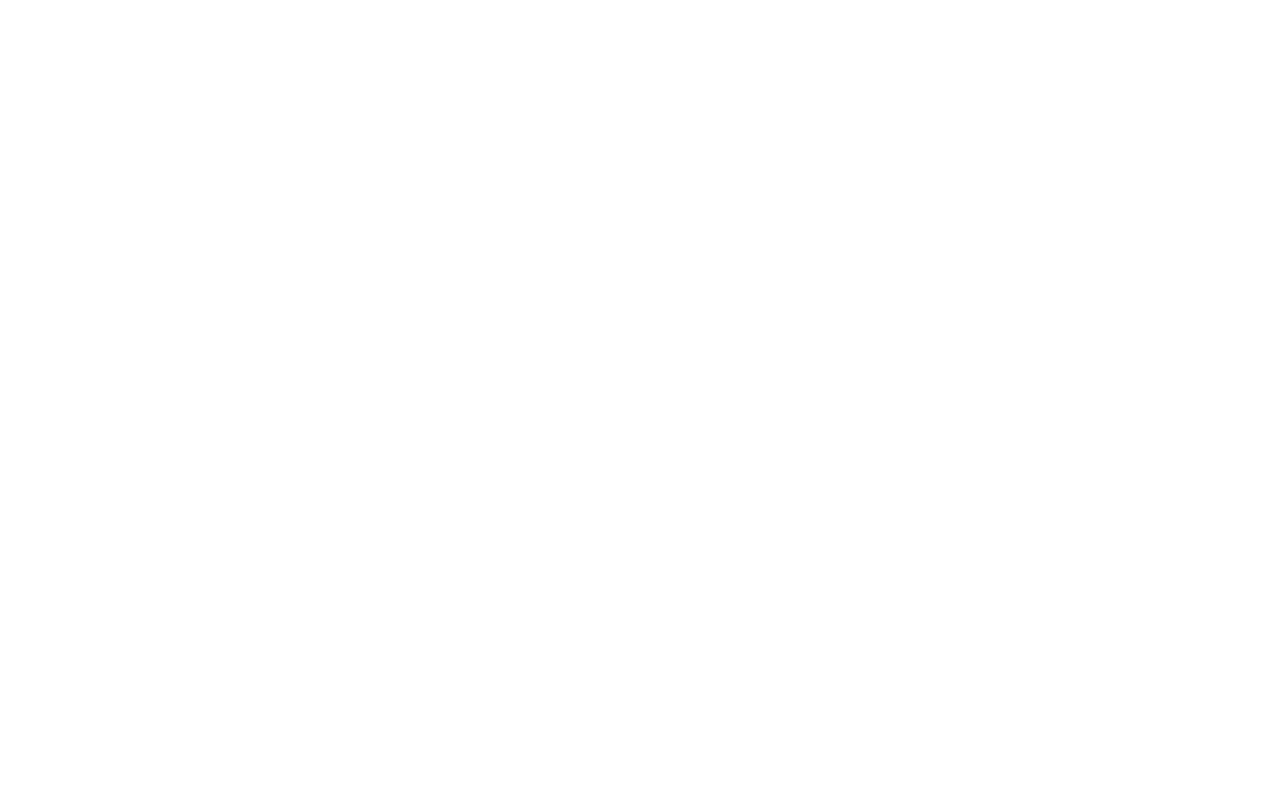
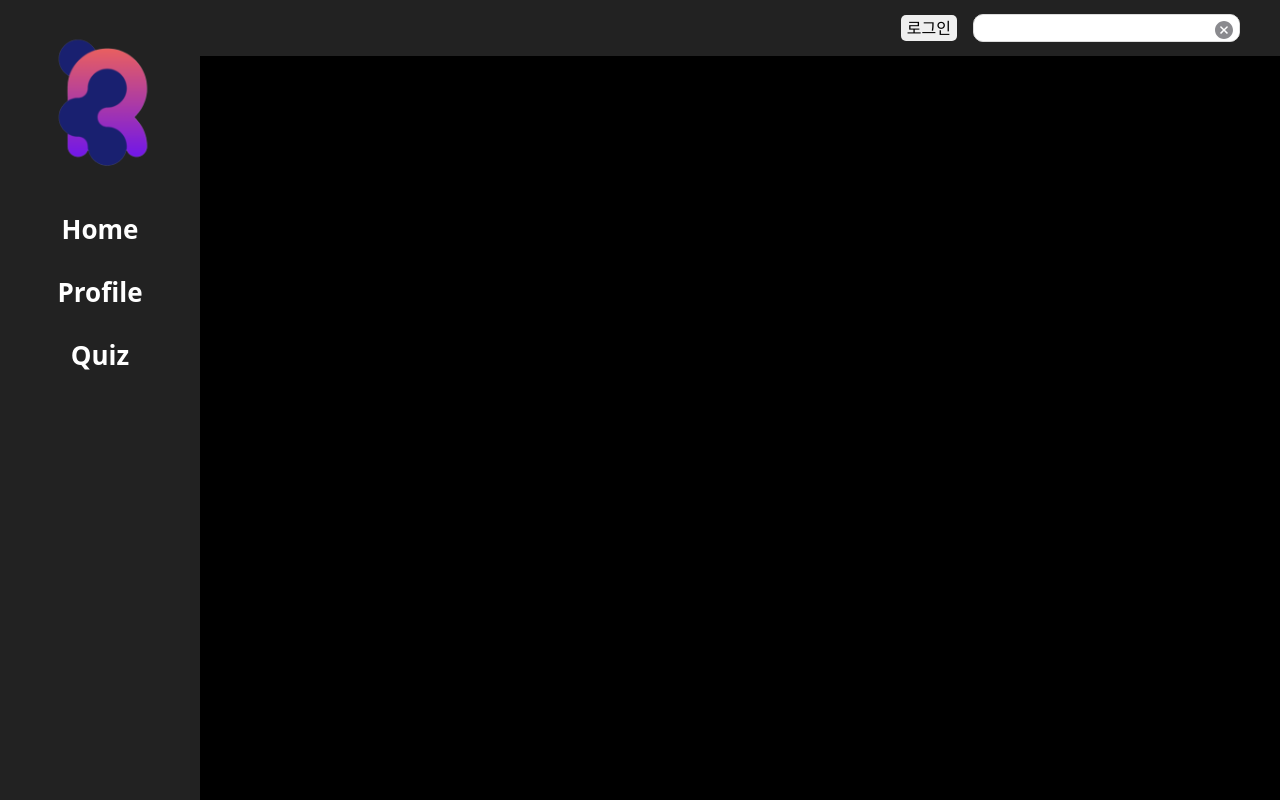
Before and after one commit to ROU-Movie-PJT/ROU_movie_community, a Vue app in the folder final-pjt-front/: page / in a window 1280 px wide. Before the commit this address had no page. Built offline with nearby package versions, Linux system fonts and the light colour scheme.

Commit message:
공통 컴포넌트 구성

```diff
--- a/final-pjt-front/index.html
+++ b/final-pjt-front/index.html
@@ -4,9 +4,14 @@
     <meta charset="UTF-8">
     <link rel="icon" href="/favicon.ico">
     <meta name="viewport" content="width=device-width, initial-scale=1.0">
+    <style>
+      html, body, #app {
+        height: 100%;
+      }
+    </style>
     <title>Vite App</title>
   </head>
-  <body>
+  <body class="bg-black">
     <div id="app"></div>
     <script type="module" src="/src/main.js"></script>
   </body>
--- a/final-pjt-front/package.json
+++ b/final-pjt-front/package.json
@@ -8,6 +8,7 @@
     "preview": "vite preview"
   },
   "dependencies": {
+    "bootstrap": "^5.3.2",
     "pinia": "^2.1.7",
     "vue": "^3.3.4",
     "vue-router": "^4.2.5"
--- a/final-pjt-front/src/App.vue
+++ b/final-pjt-front/src/App.vue
@@ -1,11 +1,33 @@
 <script setup>
-import { RouterLink, RouterView } from 'vue-router'
+  import { RouterView } from 'vue-router'
+  import NavBar from './components/common/NavBar.vue'
+  import Header from './components/common/Header.vue'
 </script>
 
 <template>
-
+  <div class="content">
+    <NavBar />
+    <Header />
+    <main>
+      <RouterView />
+    </main>
+  </div>
 </template>
 
 <style scoped>
+  .content {
+    width: 100%;
+    height: 100%;
+    padding: 56px 0 0 200px;
+  }
 
+  main {
+    height: 100%;
+  }
+
+  @media screen and (max-width: 47em) {
+    .content {
+      padding-left: 0;
+    }
+  }
 </style>
--- /dev/null
+++ b/final-pjt-front/src/components/common/Header.vue
@@ -0,0 +1,102 @@
+<script setup>
+  import { ref } from 'vue'
+  const isSearching = ref(true)
+</script>
+
+<template>
+  <div class="header">
+    <nav class="header-nav">
+      <button class="login-btn">로그인</button>
+      <form class="search-bar">
+        <input class="input-text" type="text">
+        <button v-if="!isSearching" class="search-btn" type="submit">
+          <svg width="28" height="28" viewBox="0 0 28 28" fill="none" xmlns="http://www.w3.org/2000/svg">
+            <g clip-path="url(#clip0_10_294)">
+              <path d="M12.5322 19.0332C13.9297 19.0332 15.2393 18.6113 16.3291 17.8906L20.1787 21.749C20.4336 21.9951 20.7588 22.1182 21.1104 22.1182C21.8398 22.1182 22.376 21.5469 22.376 20.8262C22.376 20.4922 22.2617 20.167 22.0156 19.9209L18.1924 16.0801C18.9834 14.9551 19.4492 13.5928 19.4492 12.1162C19.4492 8.31055 16.3379 5.19922 12.5322 5.19922C8.73535 5.19922 5.61523 8.31055 5.61523 12.1162C5.61523 15.9219 8.72656 19.0332 12.5322 19.0332ZM12.5322 17.1875C9.74609 17.1875 7.46094 14.9023 7.46094 12.1162C7.46094 9.33008 9.74609 7.04492 12.5322 7.04492C15.3184 7.04492 17.6035 9.33008 17.6035 12.1162C17.6035 14.9023 15.3184 17.1875 12.5322 17.1875Z" fill="#3C3C43" fill-opacity="0.6"/>
+            </g>
+            <defs>
+              <clipPath id="clip0_10_294">
+                <rect width="28" height="28" fill="white"/>
+              </clipPath>
+            </defs>
+          </svg>
+        </button>
+        <button v-else class="cancel-btn">
+          <svg width="18" height="18" viewBox="0 0 18 18" fill="none" xmlns="http://www.w3.org/2000/svg" style="vertical-align: text-bottom;">
+            <path d="M9 18C13.9235 18 18 13.9147 18 9C18 4.07647 13.9147 0 8.99118 0C4.07647 0 0 4.07647 0 9C0 13.9147 4.08529 18 9 18ZM5.88529 12.8471C5.48823 12.8471 5.16176 12.5118 5.16176 12.1059C5.16176 11.9118 5.24118 11.7353 5.37353 11.5941L7.95882 9.00882L5.37353 6.42353C5.24118 6.28235 5.16176 6.10588 5.16176 5.91176C5.16176 5.50588 5.48823 5.18824 5.88529 5.18824C6.09706 5.18824 6.26471 5.25882 6.39706 5.4L8.99118 7.98529L11.6118 5.39118C11.7618 5.24118 11.9206 5.17059 12.1147 5.17059C12.5118 5.17059 12.8382 5.49706 12.8382 5.89412C12.8382 6.09706 12.7765 6.25588 12.6265 6.41471L10.0324 9.00882L12.6176 11.5853C12.7588 11.7353 12.8294 11.9029 12.8294 12.1059C12.8294 12.5118 12.5029 12.8471 12.0971 12.8471C11.8941 12.8471 11.7176 12.7588 11.5765 12.6265L8.99118 10.0412L6.42353 12.6265C6.28235 12.7676 6.09706 12.8471 5.88529 12.8471Z" fill="#3C3C43" fill-opacity="0.6"/>
+          </svg>
+        </button>
+      </form>
+    </nav>
+  </div>
+</template>
+
+<style scoped>
+  .header {
+    display: block;
+    position: fixed;
+    top: 0;
+    left: 0;
+    width: 100%;
+    padding-left: 200px;
+  }
+
+  .header-nav {
+    display: flex;
+    position: relative;
+    justify-content: flex-end;
+    align-items: center;
+    width: 100%;
+    height: 56px;
+    padding: 12px 40px;
+    background-color: #222222;
+    gap: 1rem;
+    font-size: 18px;
+  }
+
+  .search-bar {
+    border: 1px solid gainsboro;
+    border-radius: 10px;
+    background-color: white;
+    overflow: hidden;
+    font-size: 1rem;
+  }
+
+  .input-text {
+    border: none;
+    background-color: rgba(0, 0, 0, 0);
+    color: black;
+  }
+
+  .input-text:focus {
+    outline: none;
+  }
+
+  .cancel-btn {
+    border: none;
+    background-color: white;
+  }
+
+  .search-btn {
+    border: none;
+    background-color: white;
+  }
+
+  .login-btn {
+    border: none;
+    border-radius: 5px;
+    font-size: 1rem;
+  }
+
+  @media screen and (max-width: 47em) {
+    .header {
+      padding-left: 0;
+    }
+  }
+</style>
+
+<style>
+  .header {
+    z-index: 500;
+  }
+</style>
--- /dev/null
+++ b/final-pjt-front/src/components/common/NavBar.vue
@@ -0,0 +1,75 @@
+<script setup>
+  import { RouterLink } from 'vue-router'
+</script>
+
+<template>
+  <div class="navbar">
+    <a class="home" href="/">
+      <img class="logo" src="../../assets/logo.png" alt="logo">
+    </a>
+    <ul class="menu">
+      <li class="link">
+        <RouterLink class="link" :to="{name: 'home'}">Home</RouterLink>
+      </li>
+      <li class="link">
+        <RouterLink class="link" to="/">Profile</RouterLink>
+      </li>
+      <li class="link">
+        <RouterLink class="link" to="/">Quiz</RouterLink>
+      </li>
+    </ul>
+  </div>
+</template>
+
+<style scoped>
+  .navbar {
+    position: fixed;
+    top: 0;
+    left: 0;
+    background-color: #222222;
+    width: 200px;
+    height: 100%;
+    display: flex;
+    flex-direction: column;
+    justify-content: flex-start;
+    padding: 0;
+  }
+
+  .home {
+    display: block;
+    margin: 1rem 0;
+  }
+
+  .logo {
+    vertical-align: top;
+    width: 200px;
+
+  }
+
+  .menu {
+    list-style: none;
+    padding: 0;
+    display: block;
+  }
+
+  .link {
+    color: white;
+    font-size: 26px;
+    text-decoration: none;
+    font-weight: bold;
+    margin-bottom: 1.5rem;
+    text-align: center;
+  }
+
+  @media screen and (max-width: 47em) {
+    .navbar {
+      display: none;
+    }
+  }
+</style>
+
+<style>
+  .navbar {
+    z-index: 501;
+  }
+</style>
--- a/final-pjt-front/src/main.js
+++ b/final-pjt-front/src/main.js
@@ -3,6 +3,8 @@
 
 import App from './App.vue'
 import router from './router'
+import 'bootstrap'
+import 'bootstrap/dist/css/bootstrap.min.css'
 
 const app = createApp(App)
 
--- a/final-pjt-front/src/router/index.js
+++ b/final-pjt-front/src/router/index.js
@@ -1,9 +1,14 @@
 import { createRouter, createWebHistory } from 'vue-router'
+import HomeView from '../views/HomeView.vue'
 
 const router = createRouter({
   history: createWebHistory(import.meta.env.BASE_URL),
   routes: [
-
+    {
+      path: '/',
+      name: 'home',
+      component: HomeView
+    }
   ]
 })
 
--- /dev/null
+++ b/final-pjt-front/src/views/HomeView.vue
@@ -0,0 +1,13 @@
+<script setup>
+
+</script>
+
+<template>
+  <div>
+
+  </div>
+</template>
+
+<style scoped>
+
+</style>
```
Also changed, not shown: final-pjt-front/src/assets/logo.png (added), 1 other file (tests, documents, lock files or other folders).
